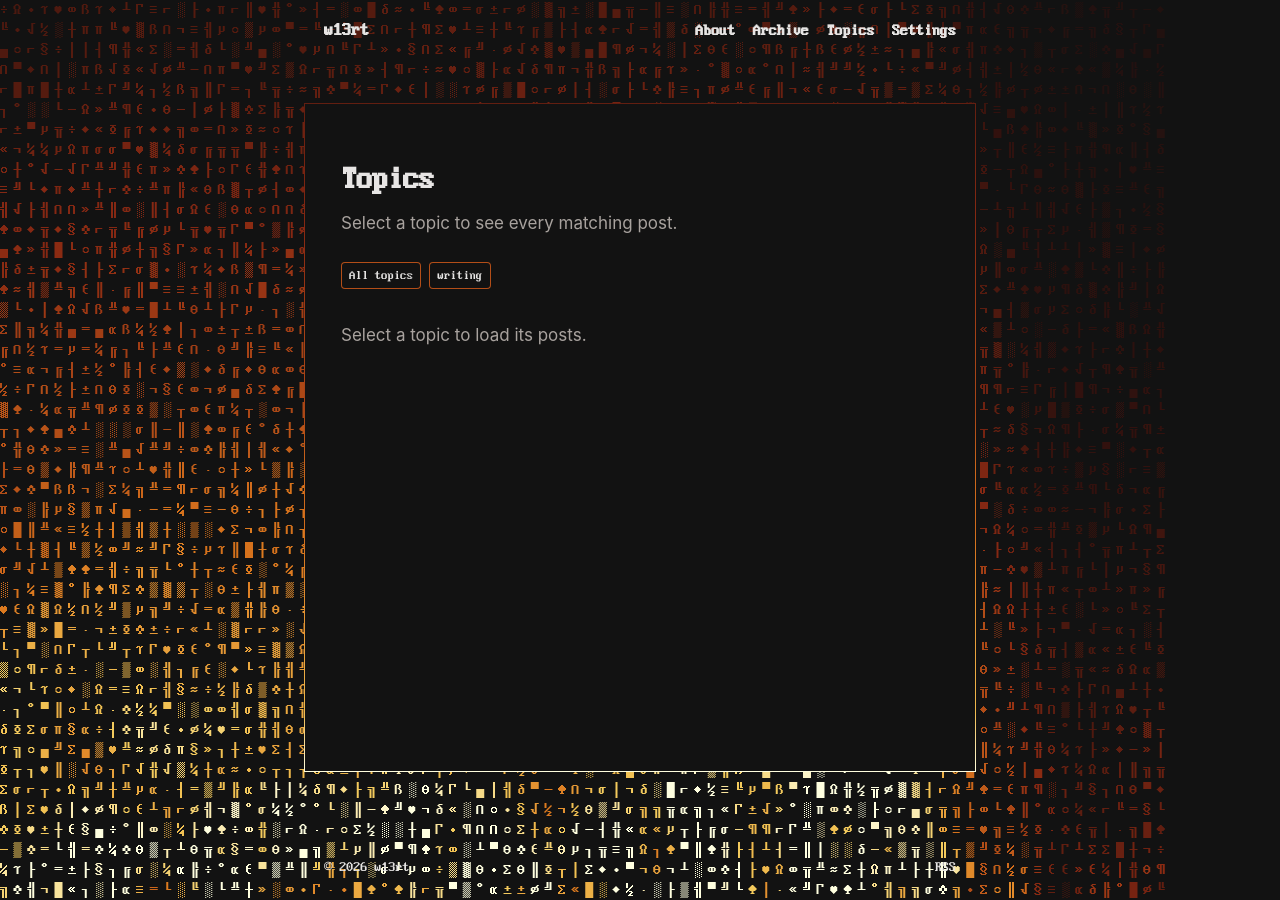
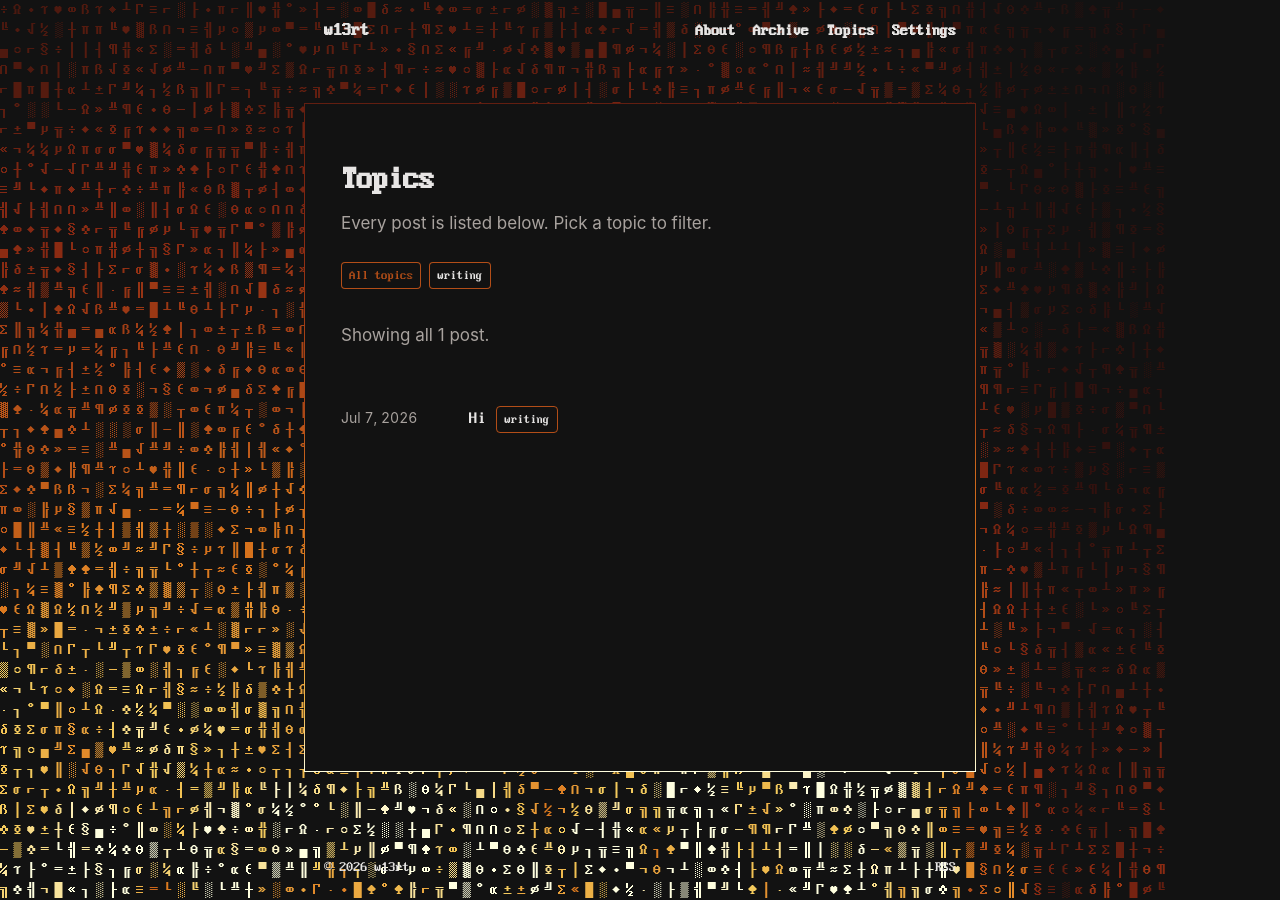
Before and after one commit to w13rt/w13rt.github.io, a Jekyll site: the page built from topics.md, in a window 1280 px wide. Built offline with Jekyll 4.4.1, drawn with Linux system fonts in a browser that asks for light colours; part of the change alters nothing that is shown.

Commit message:
Show all posts on topics page with topic as a filter
The topics page now lists every post by default and treats the topic
buttons as a filter. "All topics" restores the full list; selecting a
topic narrows it and updates the URL hash for deep-linking.

Co-Authored-By: Claude Opus 4.8 <noreply@anthropic.com>

```diff
--- a/topics.md
+++ b/topics.md
@@ -6,21 +6,19 @@ permalink: /topics/
 
 <section class="intro topics-intro">
   <h1>Topics</h1>
-  <p>Select a topic to see every matching post.</p>
+  <p>Every post is listed below. Pick a topic to filter.</p>
 </section>
 
 {% assign topics = site.tags | sort %}
 {% if topics.size > 0 %}
   <nav class="topic-controls" aria-label="Topics" id="topic-controls">
-    <button class="topic-control" type="button" data-topic="" aria-pressed="false">All topics</button>
+    <button class="topic-control" type="button" data-topic="" aria-pressed="true">All topics</button>
     {% for topic in topics %}
       <button class="topic-control" type="button" data-topic="{{ topic[0] | slugify }}" aria-pressed="false">{{ topic[0] }}</button>
     {% endfor %}
   </nav>
 
-  <p class="topics-empty" id="topics-empty">Select a topic to load its posts.</p>
-
-  <section class="topics-results" id="topics-results" hidden aria-labelledby="topics-status">
+  <section class="topics-results" id="topics-results" aria-labelledby="topics-status">
     <p class="topics-status" id="topics-status" aria-live="polite"></p>
     <ul class="post-list" id="topic-posts">
       {% for post in site.posts %}
@@ -68,8 +66,6 @@ permalink: /topics/
 
     var buttons = controls.querySelectorAll("[data-topic]");
     var posts = document.querySelectorAll("#topic-posts > li");
-    var empty = document.getElementById("topics-empty");
-    var results = document.getElementById("topics-results");
     var status = document.getElementById("topics-status");
 
     function buttonFor(topic) {
@@ -79,34 +75,29 @@ permalink: /topics/
       return null;
     }
 
-    function resetTopics() {
-      for (var i = 0; i < buttons.length; i++) buttons[i].setAttribute("aria-pressed", "false");
-      empty.hidden = false;
-      results.hidden = true;
-      for (var j = 0; j < posts.length; j++) posts[j].hidden = false;
-    }
-
+    // Filter the list to `topic` (empty string = show every post).
     function showTopic(topic) {
-      var button = buttonFor(topic);
-      if (!button) { resetTopics(); return; }
+      var button = buttonFor(topic) || buttonFor("");
+      topic = button.dataset.topic;
 
       var matches = 0;
       for (var i = 0; i < buttons.length; i++) {
         buttons[i].setAttribute("aria-pressed", buttons[i] === button ? "true" : "false");
       }
       for (var j = 0; j < posts.length; j++) {
-        var tagged = posts[j].dataset.topics.indexOf("|" + topic + "|") !== -1;
-        posts[j].hidden = !tagged;
-        if (tagged) matches++;
+        var shown = !topic || posts[j].dataset.topics.indexOf("|" + topic + "|") !== -1;
+        posts[j].hidden = !shown;
+        if (shown) matches++;
       }
-      empty.hidden = true;
-      results.hidden = false;
-      status.textContent = matches + (matches === 1 ? " post in " : " posts in ") + button.textContent + ".";
+      var noun = matches === 1 ? " post" : " posts";
+      status.textContent = topic
+        ? matches + noun + " in " + button.textContent + "."
+        : "Showing all " + matches + noun + ".";
     }
 
     function applyHash() {
       var topic = window.location.hash ? decodeURIComponent(window.location.hash.slice(1)) : "";
-      if (topic) showTopic(topic); else resetTopics();
+      showTopic(topic);
     }
 
     for (var i = 0; i < buttons.length; i++) {
@@ -114,11 +105,10 @@ permalink: /topics/
         var topic = this.dataset.topic;
         if (topic) {
           window.location.hash = topic;
-          showTopic(topic);
         } else {
           history.replaceState(null, "", window.location.pathname + window.location.search);
-          resetTopics();
         }
+        showTopic(topic);
       });
     }
 
```
